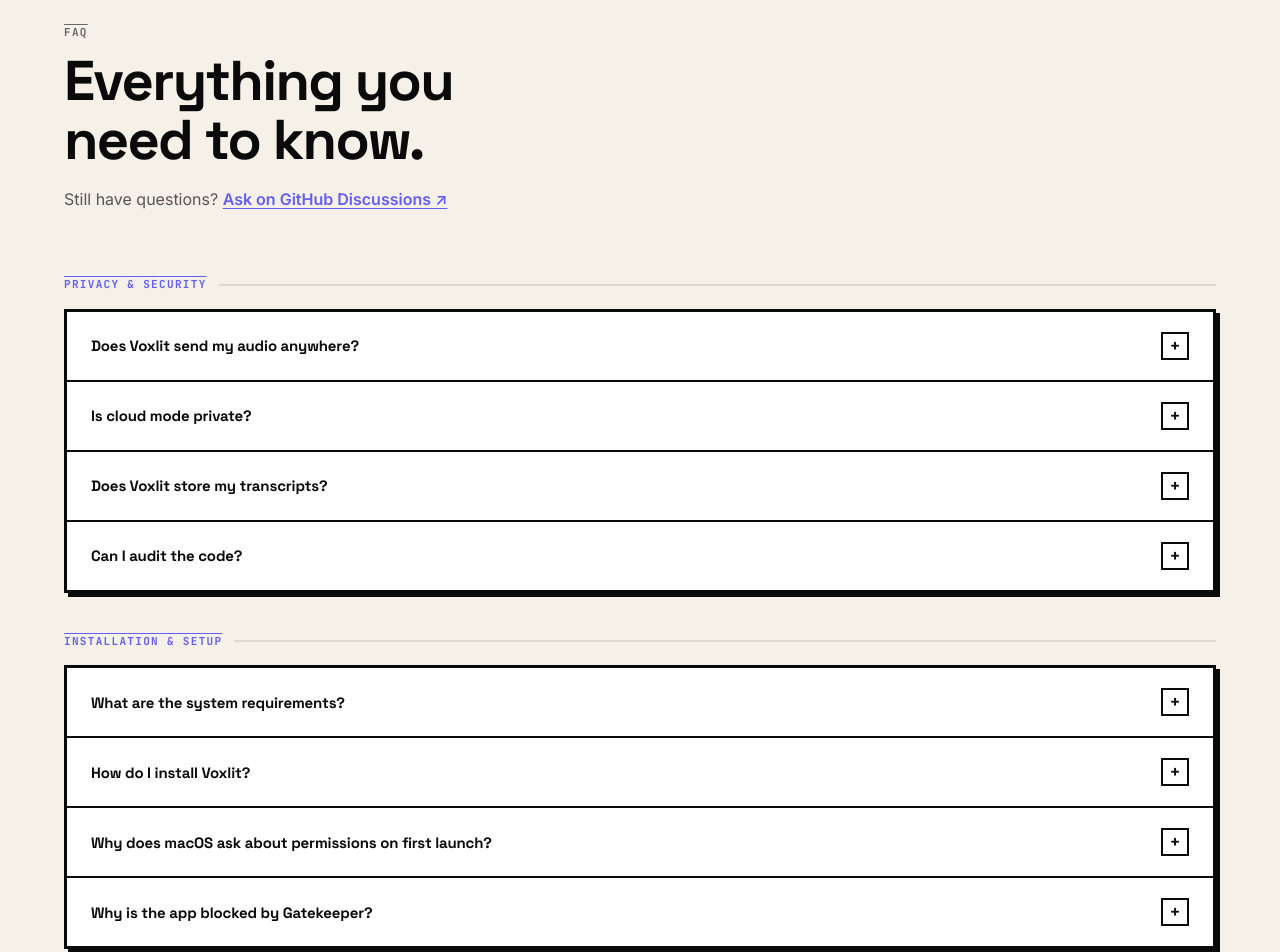
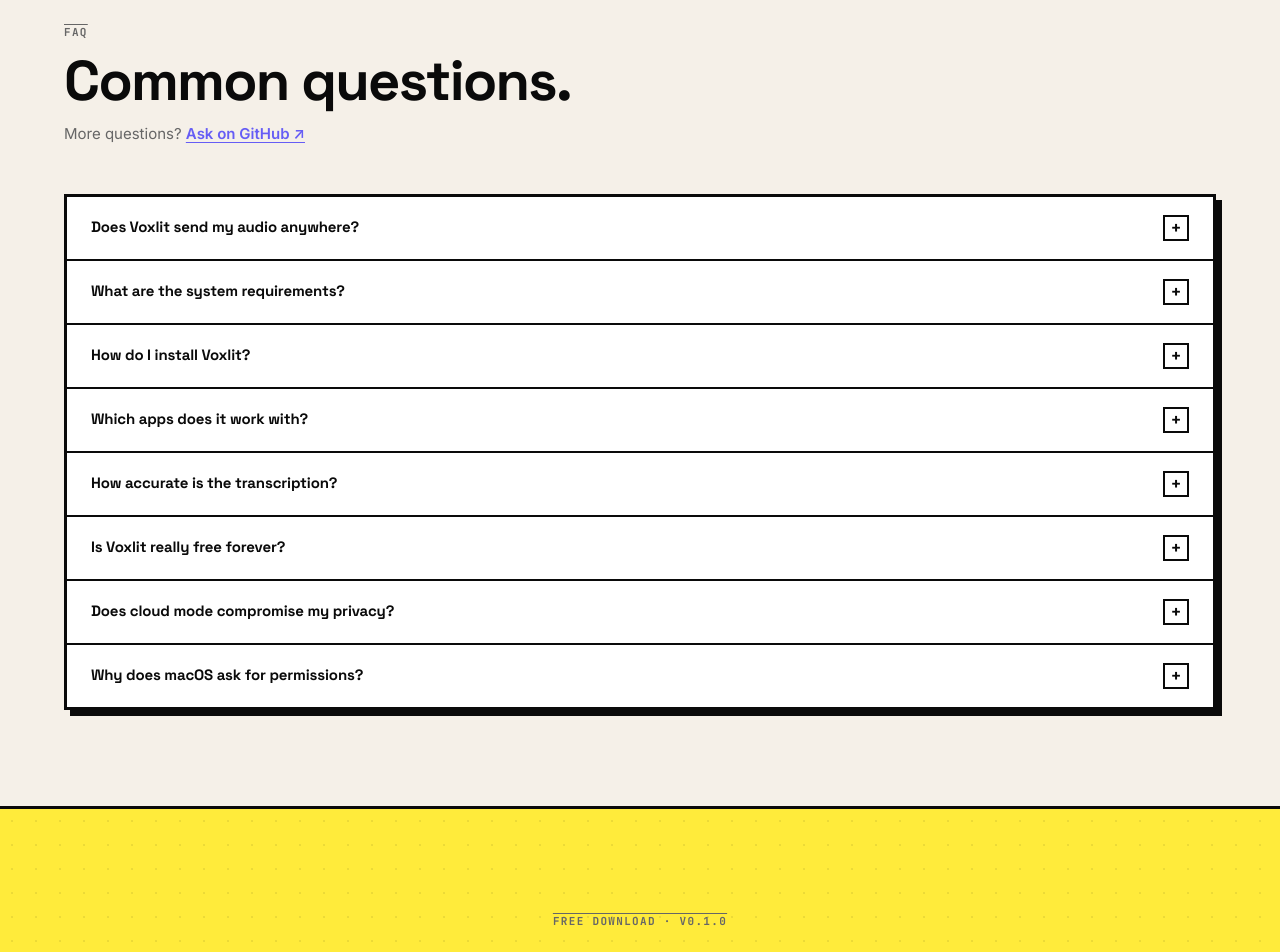
Before and after one commit to rajdeepchaudhari-work/voxlit, a React (Vite) app in the folder website/: page / in a window 1280 px wide. Shown: the part 5440-6392 px from the top of the page. Built offline with nearby package versions, Linux system fonts and the light colour scheme.

Commit message:
FAQ updated

```diff
--- a/website/src/components/FAQ.tsx
+++ b/website/src/components/FAQ.tsx
@@ -5,113 +5,42 @@
 
 const faqs = [
   {
-    category: 'Privacy & Security',
-    items: [
-      {
     q: 'Does Voxlit send my audio anywhere?',
-        a: 'No. By default, all audio is processed entirely on your Mac using whisper.cpp. Nothing is sent to any server, ever. There is no telemetry, no analytics, and no background connections. You can verify this yourself — the source code is MIT licensed and fully auditable on GitHub.',
+    a: 'No. All audio is processed on your Mac using whisper.cpp. No telemetry, no analytics, no background connections. MIT licensed and fully auditable.',
   },
   {
-        q: 'Is cloud mode private?',
-        a: 'Cloud mode is opt-in only. When enabled, audio is sent directly to OpenAI\'s Whisper API using your own API key — not through any Voxlit server. Your key is encrypted on disk via electron-store. Voxlit never sees, stores, or proxies your audio or API key.',
-      },
-      {
-        q: 'Does Voxlit store my transcripts?',
-        a: 'Transcripts are stored in a local SQLite database at ~/Library/Application Support/Voxlit/ on your Mac only. Nothing is synced to a cloud. You can delete the database at any time from the Settings panel.',
-      },
-      {
-        q: 'Can I audit the code?',
-        a: 'Yes. Every line is MIT licensed and public on GitHub. The Swift helper, Electron main process, and React renderer are all readable. No obfuscation, no proprietary SDKs, no hidden endpoints.',
-      },
-    ],
-  },
-  {
-    category: 'Installation & Setup',
-    items: [
-      {
     q: 'What are the system requirements?',
-        a: 'macOS 13 Ventura or later. Voxlit runs on both Apple Silicon (M1/M2/M3/M4) and Intel Macs. Apple Silicon is recommended for best performance — the Neural Engine accelerates whisper.cpp inference significantly.',
+    a: 'macOS 13 Ventura or later, Apple Silicon or Intel. Apple Silicon recommended for best performance.',
   },
   {
     q: 'How do I install Voxlit?',
-        a: 'The easiest way is via Homebrew: run `brew tap rajdeepchaudhari-work/voxlit` then `brew install --cask voxlit`. Alternatively, download the .dmg from GitHub Releases, open it, and drag Voxlit to your Applications folder.',
+    a: 'Via Homebrew: run `brew tap rajdeepchaudhari-work/voxlit` then `brew install --cask voxlit`. Or download the .dmg from GitHub Releases.',
   },
   {
-        q: 'Why does macOS ask about permissions on first launch?',
-        a: 'Voxlit needs two permissions: Microphone access (to capture your voice) and Accessibility access (to inject text into other apps). Both are requested through standard macOS permission dialogs. The onboarding wizard walks you through each step. You can revoke either permission in System Settings → Privacy & Security at any time.',
+    q: 'Which apps does it work with?',
+    a: 'Any app that accepts keyboard input — Notion, Slack, VS Code, Terminal, Mail, Discord, and thousands more. Text is injected via the macOS Accessibility API.',
   },
   {
-        q: 'Why is the app blocked by Gatekeeper?',
-        a: 'On first launch, macOS may show a security warning about the Swift helper binary. Open System Settings → Privacy & Security and click "Allow Anyway". This is a standard macOS requirement for apps distributed outside the App Store. The binary is open source and you can compile it yourself from the repo.',
-      },
-    ],
+    q: 'How accurate is the transcription?',
+    a: 'Excellent for everyday dictation on M-series Macs. Download larger whisper.cpp models (small, medium, large) from Settings for higher accuracy — all offline, all free.',
   },
   {
-    category: 'Performance & Accuracy',
-    items: [
-      {
-        q: 'How accurate is the transcription?',
-        a: 'Accuracy depends on your hardware and which model you use. The bundled base.en model delivers excellent accuracy for everyday dictation on any modern Mac. For higher accuracy, you can download larger whisper.cpp models (small, medium, large) from the Settings panel — all offline, all free.',
+    q: 'Is Voxlit really free forever?',
+    a: 'Yes. MIT licensed — no paid tier, no freemium gate, no future subscription. Fork it, modify it, ship it.',
   },
   {
-        q: 'How fast is transcription?',
-        a: 'On an M-series Mac using the base model, Voxlit transcribes in near real-time — words typically appear within 300–500ms of you speaking them. Intel Macs are slower due to CPU-only inference. Silence trimming and VAD (voice activity detection) ensure only actual speech is processed.',
+    q: 'Does cloud mode compromise my privacy?',
+    a: 'Cloud mode is opt-in. Audio goes directly to OpenAI\'s API using your own key — never through any Voxlit server. Your key is encrypted on disk.',
   },
   {
-        q: 'What languages are supported?',
-        a: 'The base model covers 40+ languages including English, Spanish, French, German, Japanese, Chinese, Hindi, and more. The large-v3 model covers 100+ languages. All language detection and transcription is fully offline.',
-      },
-      {
-        q: 'Does background noise affect accuracy?',
-        a: 'whisper.cpp is remarkably robust to background noise — it\'s the same model that powers OpenAI\'s Whisper API. For noisy environments, using a dedicated microphone or headset will improve accuracy. You can also adjust the VAD sensitivity slider in Settings to reduce false triggers.',
-      },
-    ],
-  },
-  {
-    category: 'Usage & Features',
-    items: [
-      {
-        q: 'Which apps does Voxlit work with?',
-        a: 'Any app that accepts keyboard input — Notion, Slack, VS Code, Terminal, Mail, Figma, Obsidian, Safari, Chrome, Discord, and thousands more. Text is injected via the macOS Accessibility API directly into the focused text field, bypassing the clipboard entirely.',
-      },
-      {
-        q: 'Can I change the hotkey?',
-        a: 'Yes. Open Settings and choose any key combination: Fn, ⌥ Space, ⌃ Space, ⌘⇧D, ⌃⇧F, or a custom shortcut. The hotkey is push-to-talk by default — hold to record, release to stop.',
-      },
-      {
-        q: 'Does Voxlit work when I\'m offline?',
-        a: 'Yes, completely. Local mode (the default) requires zero internet. The model runs on your Mac\'s Neural Engine or GPU. Only cloud mode (opt-in) requires an internet connection.',
-      },
-      {
-        q: 'Can I access my transcription history?',
-        a: 'Yes. The History panel shows all past sessions with full-text search. Sessions are stored locally in SQLite and include timestamps, duration, and the full transcript. You can delete individual sessions or clear all history from Settings.',
-      },
-    ],
-  },
-  {
-    category: 'Open Source & Contributing',
-    items: [
-      {
-        q: 'Is Voxlit really free forever?',
-        a: 'Yes. Voxlit is MIT licensed — the most permissive open-source license available. There is no paid tier, no freemium gate, no future subscription. Fork it, modify it, ship it. The license will never change.',
-      },
-      {
-        q: 'How do I contribute?',
-        a: 'Open an issue to discuss large changes first, then fork the repo and submit a PR. The CONTRIBUTING.md has full setup instructions including how to build the Swift helper and whisper.cpp binaries from source. All contributions are welcome.',
-      },
-      {
-        q: 'Can I use Voxlit in my own project?',
-        a: 'Yes, the MIT license allows commercial use, modification, distribution, and private use with no restrictions. Attribution is appreciated but not required.',
-      },
-    ],
+    q: 'Why does macOS ask for permissions?',
+    a: 'Voxlit needs Microphone access (to hear you) and Accessibility access (to type into other apps). The onboarding wizard walks you through both.',
   },
 ]
 
 export default function FAQ() {
   const { ref, inView } = useInView()
-  const [openItem, setOpenItem] = useState<string | null>(null)
-
-  const toggle = (key: string) => setOpenItem(prev => prev === key ? null : key)
+  const [openIndex, setOpenIndex] = useState<number | null>(null)
 
   return (
     <section
@@ -124,86 +53,53 @@
       }}
     >
       <div className="page-container">
-        {/* Header */}
-        <div className={`reveal${inView ? ' in-view' : ''}`} style={{ marginBottom: 64 }}>
+        <div className={`reveal${inView ? ' in-view' : ''}`} style={{ marginBottom: 48 }}>
           <div className="overline" style={{ marginBottom: 12 }}>FAQ</div>
-          <h2 className="section-heading">Everything you<br />need to know.</h2>
+          <h2 className="section-heading">Common questions.</h2>
           <p style={{
             fontFamily: 'var(--font-body)',
-            fontSize: '1rem',
-            color: '#555',
-            marginTop: 16,
-            lineHeight: 1.65,
-            maxWidth: 480,
+            fontSize: '0.9375rem',
+            color: '#666',
+            marginTop: 12,
           }}>
-            Still have questions?{' '}
-            <a
-              href={`${GITHUB_URL}/discussions`}
-              target="_blank"
-              rel="noopener noreferrer"
-              style={{ color: '#665DF5', fontWeight: 600, textDecoration: 'underline', textUnderlineOffset: 3 }}
-            >
-              Ask on GitHub Discussions ↗
+            More questions?{' '}
+            <a href={`${GITHUB_URL}/discussions`} target="_blank" rel="noopener noreferrer"
+              style={{ color: '#665DF5', fontWeight: 600, textDecoration: 'underline', textUnderlineOffset: 3 }}>
+              Ask on GitHub ↗
             </a>
           </p>
         </div>
 
-        {/* FAQ categories */}
-        <div style={{ display: 'flex', flexDirection: 'column', gap: 40 }}>
-          {faqs.map((cat, ci) => (
         <div
-              key={cat.category}
-              className={`reveal delay-${ci + 1}${inView ? ' in-view' : ''}`}
+          className={`reveal delay-2${inView ? ' in-view' : ''}`}
+          style={{
+            border: '3px solid #0A0A0A',
+            boxShadow: '6px 6px 0px #0A0A0A',
+            background: '#FFFFFF',
+          }}
         >
-              {/* Category label */}
-              <div style={{
-                display: 'flex',
-                alignItems: 'center',
-                gap: 12,
-                marginBottom: 16,
-              }}>
-                <div className="overline" style={{ color: '#665DF5' }}>{cat.category}</div>
-                <div style={{ flex: 1, height: 2, background: '#0A0A0A', opacity: 0.1 }} />
-              </div>
-
-              {/* Questions */}
-              <div style={{
-                border: '3px solid #0A0A0A',
-                boxShadow: '4px 4px 0px #0A0A0A',
-                background: '#FFFFFF',
-              }}>
-                {cat.items.map((item, ii) => {
-                  const key = `${ci}-${ii}`
-                  const isOpen = openItem === key
-                  const isLast = ii === cat.items.length - 1
-
+          {faqs.map((item, i) => {
+            const isOpen = openIndex === i
+            const isLast = i === faqs.length - 1
             return (
-                    <div
-                      key={key}
-                      style={{ borderBottom: isLast ? 'none' : '2px solid #0A0A0A' }}
-                    >
-                      {/* Question row */}
+              <div key={i} style={{ borderBottom: isLast ? 'none' : '2px solid #0A0A0A' }}>
                 <button
-                        onClick={() => toggle(key)}
+                  onClick={() => setOpenIndex(isOpen ? null : i)}
                   style={{
                     width: '100%',
                     display: 'flex',
                     alignItems: 'center',
                     justifyContent: 'space-between',
                     gap: 16,
-                          padding: '20px 24px',
+                    padding: '18px 24px',
                     background: isOpen ? '#FFFDF7' : '#FFFFFF',
                     border: 'none',
                     cursor: 'pointer',
                     textAlign: 'left',
                     transition: 'background 0.1s',
                   }}
-                        onMouseEnter={e => {
-                          if (!isOpen) (e.currentTarget as HTMLElement).style.background = '#F5F0E8'
-                        }}
-                        onMouseLeave={e => {
-                          if (!isOpen) (e.currentTarget as HTMLElement).style.background = '#FFFFFF'
-                        }}
+                  onMouseEnter={e => { if (!isOpen) (e.currentTarget as HTMLElement).style.background = '#F5F0E8' }}
+                  onMouseLeave={e => { if (!isOpen) (e.currentTarget as HTMLElement).style.background = '#FFFFFF' }}
                 >
                   <span style={{
                     fontFamily: 'var(--font-display)',
@@ -211,52 +107,40 @@
                     fontSize: '0.9375rem',
                     letterSpacing: '-0.01em',
                     color: '#0A0A0A',
-                          lineHeight: 1.4,
                   }}>
                     {item.q}
                   </span>
                   <span style={{
                     flexShrink: 0,
-                          width: 28,
-                          height: 28,
+                    width: 26, height: 26,
                     border: '2px solid #0A0A0A',
-                          display: 'flex',
-                          alignItems: 'center',
-                          justifyContent: 'center',
+                    display: 'flex', alignItems: 'center', justifyContent: 'center',
                     background: isOpen ? '#665DF5' : '#FFFFFF',
                     color: isOpen ? '#FFFFFF' : '#0A0A0A',
+                    fontFamily: 'var(--font-mono)',
+                    fontSize: '1rem', fontWeight: 700,
                     transition: 'background 0.1s, color 0.1s',
-                          fontFamily: 'var(--font-mono)',
-                          fontSize: '1rem',
-                          fontWeight: 700,
-                          lineHeight: 1,
                   }}>
                     {isOpen ? '−' : '+'}
                   </span>
                 </button>
 
-                      {/* Answer */}
                 {isOpen && (
-                        <div style={{
-                          padding: '0 24px 24px 24px',
-                          background: '#FFFDF7',
-                          borderTop: '2px solid rgba(10,10,10,0.08)',
-                        }}>
+                  <div style={{ padding: '0 24px 20px', background: '#FFFDF7', borderTop: '1px solid rgba(10,10,10,0.08)' }}>
                     <p style={{
                       fontFamily: 'var(--font-body)',
                       fontSize: '0.9375rem',
-                            lineHeight: 1.75,
-                            color: '#333',
-                            marginTop: 16,
+                      lineHeight: 1.7,
+                      color: '#444',
+                      marginTop: 14,
                     }}>
                       {item.a.includes('`')
                         ? item.a.split('`').map((part, pi) =>
                             pi % 2 === 1
-                                    ? <code key={pi} style={{ fontFamily: 'var(--font-mono)', fontSize: '0.875rem', background: '#F5F0E8', padding: '1px 6px', border: '1px solid rgba(10,10,10,0.15)' }}>{part}</code>
+                              ? <code key={pi} style={{ fontFamily: 'var(--font-mono)', fontSize: '0.8125rem', background: '#F5F0E8', padding: '1px 6px', border: '1px solid rgba(10,10,10,0.15)' }}>{part}</code>
                               : part
                           )
-                              : item.a
-                            }
+                        : item.a}
                     </p>
                   </div>
                 )}
@@ -265,9 +149,6 @@
           })}
         </div>
       </div>
-          ))}
-        </div>
-      </div>
     </section>
   )
 }
```
Lines whose indentation alone changed are shown as unchanged.
